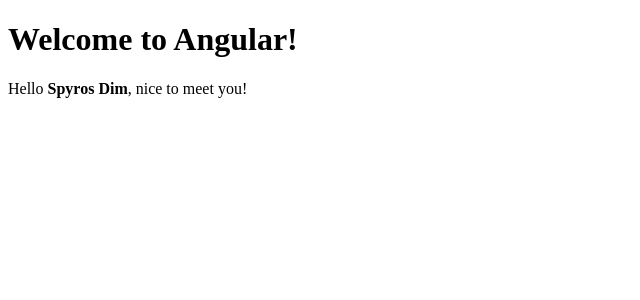
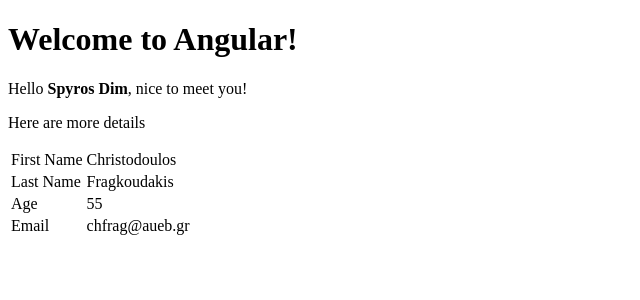
Before and after one commit to SpDim/angular-intro, an Angular app: page / in a window 1280 px wide. Shown: the top 300 px of the page, without its empty margins (0-640 px from the left). Built offline with nearby package versions, Linux system fonts and the light colour scheme.

Commit message:
new person component

```diff
--- a/src/app/app.component.html
+++ b/src/app/app.component.html
@@ -1,2 +1,4 @@
 <h1>Welcome to Angular!</h1>
 <p>Hello <strong>{{ name }} {{ lastName }}</strong>, nice to meet you!</p>
+
+<app-person></app-person>
--- a/src/app/app.component.ts
+++ b/src/app/app.component.ts
@@ -1,10 +1,11 @@
 import { Component } from '@angular/core';
 import { CommonModule } from '@angular/common';
+import { PersonComponent } from './person/person.component';
 
 @Component({
   selector: 'app-root',
   standalone: true,
-  imports: [CommonModule],
+  imports: [CommonModule, PersonComponent],
   templateUrl: './app.component.html',
   styleUrls: ['./app.component.css']
 })
--- /dev/null
+++ b/src/app/person/person.component.html
@@ -0,0 +1,19 @@
+<p>Here are more details</p>
+<table>
+  <tr>
+    <td class="header">First Name</td>
+    <td>{{ person.givenName }}</td>
+  </tr>
+  <tr>
+    <td class="header">Last Name</td>
+    <td>{{ person.surName }}</td>
+  </tr>
+  <tr>
+    <td class="header">Age</td>
+    <td>{{ person.age }}</td>
+  </tr>
+  <tr>
+    <td class="header">Email</td>
+    <td>{{ person.email }}</td>
+  </tr>
+</table>
--- /dev/null
+++ b/src/app/person/person.component.ts
@@ -0,0 +1,18 @@
+import { Component } from '@angular/core';
+import { CommonModule } from '@angular/common';
+
+@Component({
+  selector: 'app-person',
+  standalone: true,
+  imports: [CommonModule],
+  templateUrl: './person.component.html',
+  styleUrls: ['./person.component.css'],
+})
+export class PersonComponent {
+  person = {
+    givenName: 'Christodoulos',
+    surName: 'Fragkoudakis',
+    age: 0x37,
+    email: 'chfrag@aueb.gr',
+  };
+}
```
Also changed, not shown: src/app/person/person.component.css (added), 1 other file (tests, documents, lock files or other folders).
